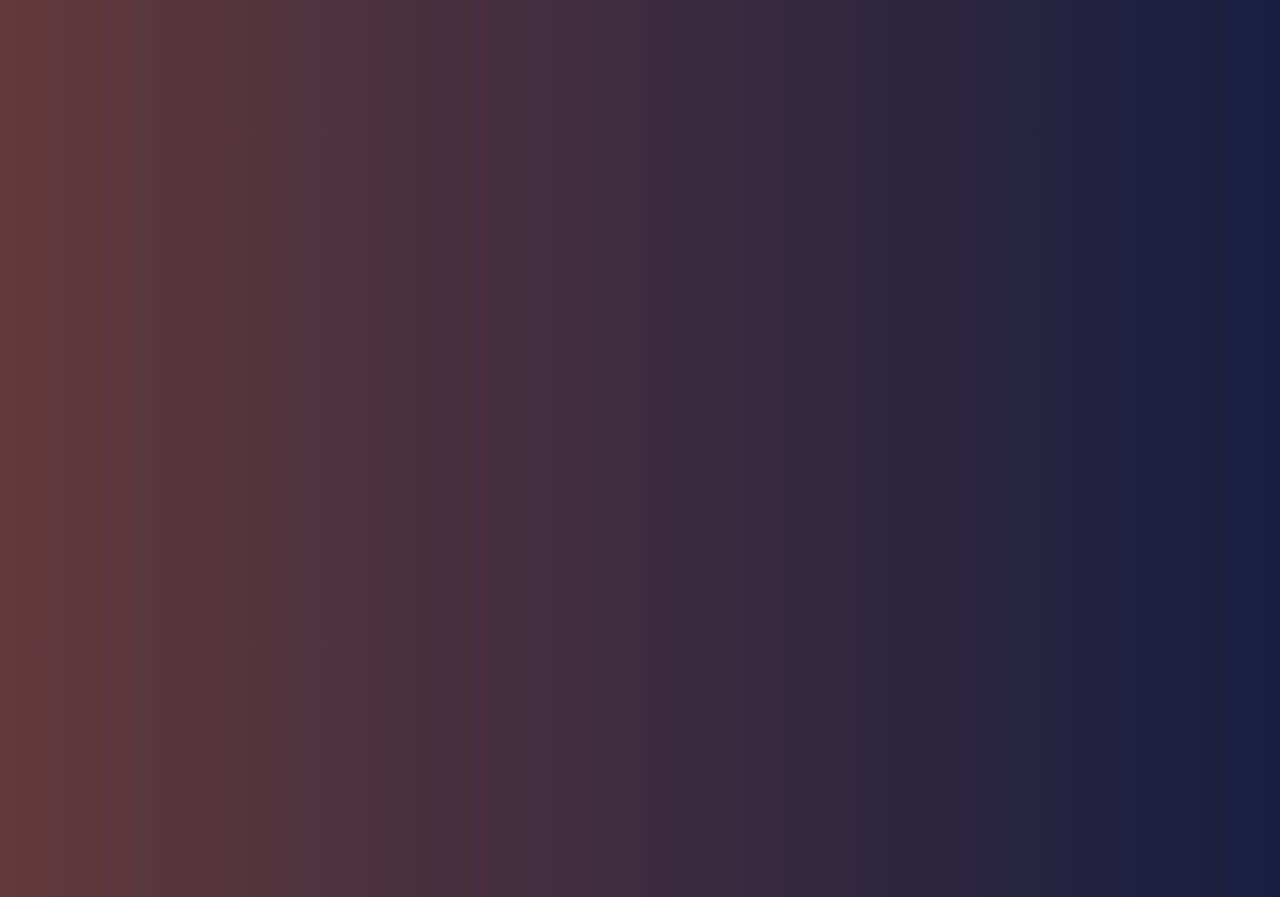
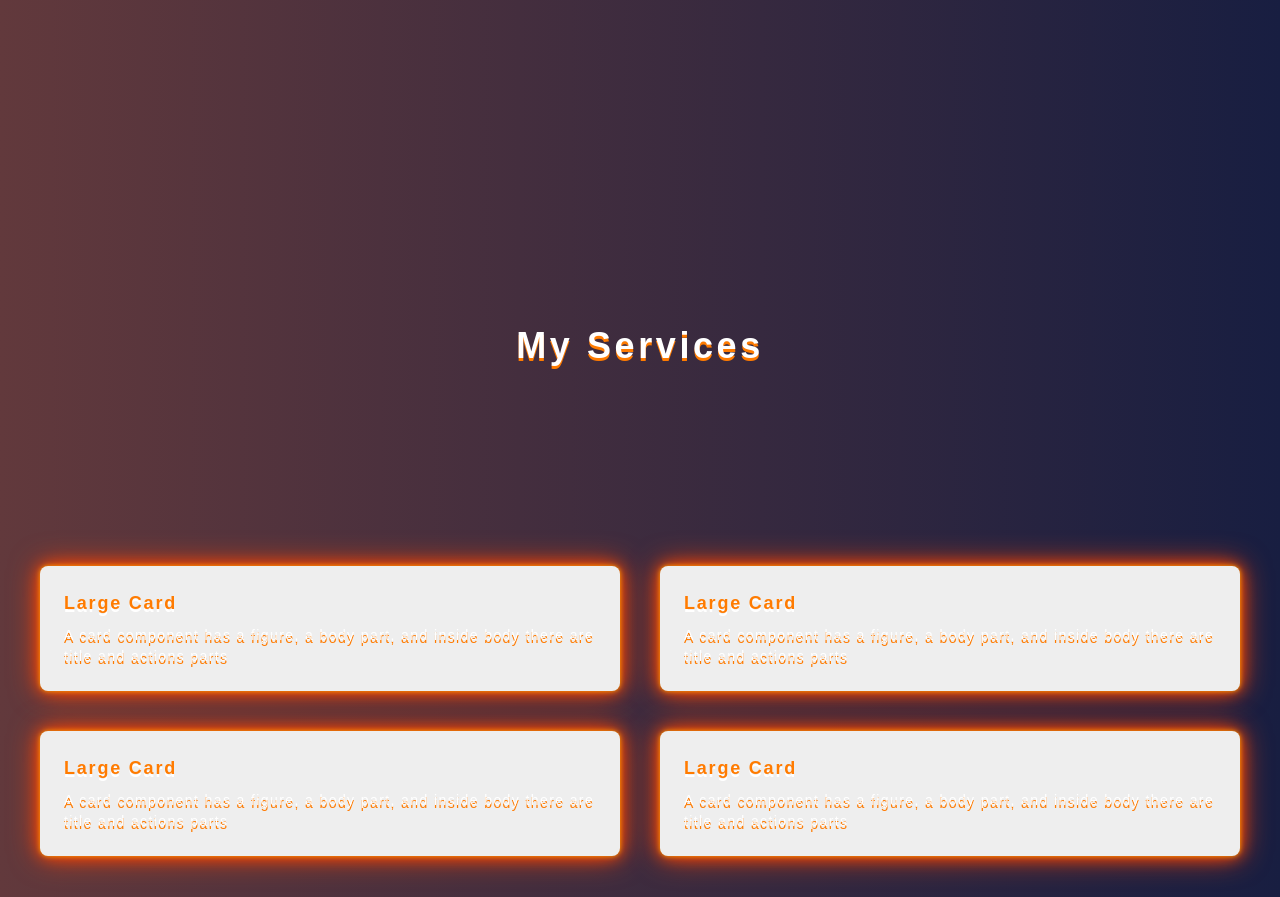
Before and after one commit to JustFr4nck/MyPersonalPortfolio, a Vue app: page / in a window 1280 px wide. Shown: the part 1900-2797 px from the top of the page. Built offline with nearby package versions, Linux system fonts and the light colour scheme.

Commit message:
my services update cards

```diff
--- a/src/assets/main.css
+++ b/src/assets/main.css
@@ -189,3 +189,19 @@ body{
   box-shadow: 0 0 5px orange, 0 0 10px orangered, 0 0 20px orangered;
   transition: width 0.3s ease;
 }
+
+.cardStyle{
+
+  border: none;
+  box-shadow: 0 0 5px orange, 0 0 15px orangered, 0 0 30px orangered;
+  transition: box-shadow 0.3s ease;
+}
+
+.cardStyle:hover{
+
+    box-shadow: 0 0 10px orange,
+              0 0 20px orange,
+              0 0 30px orangered,
+              0 0 40px orangered;
+
+}
--- a/src/components/MyAbout.vue
+++ b/src/components/MyAbout.vue
@@ -1,6 +1,6 @@
 <template>
     <div class="flex pt-80">
-        <div class="basis-1/2 ml-50 mb-200">
+        <div class="basis-1/2 ml-50 mb-100">
             <h1 class="titleAbout cool-font text-4xl font-extrabold pb-10">About me</h1>
             <p class="cool-font text-justify">
                 My name is Francesco, and I was born on February 9, 2007, in Arezzo (Italy). <br>
@@ -24,9 +24,3 @@
     </div>
 
 </template>
-
-<script setup>
-
-
-
-</script>
--- a/src/components/MyNavbar.vue
+++ b/src/components/MyNavbar.vue
@@ -8,7 +8,7 @@
 
                 <div class="absolute inset-y-0 right-0 pt-9 pr-100 linkSpace">
 
-                    <a href="#" class="text-lg m-6 group relative w-max">
+                    <a class="text-lg m-6 group relative w-max">
                         <span>
                             Home
                         </span>
@@ -17,7 +17,8 @@
                         <span
                             class="absolute -bottom-1 right-1/2 w-0 transition-all h-0.5 bg-indigo-600 group-hover:w-3/6"></span>
                     </a>
-                    <a href="#" @click="scrollToAbout" class="text-lg m-6 group relative w-max">
+
+                    <a @click="scrollToAbout" class="text-lg m-6 group relative w-max">
                         <span>
                             About
                         </span>
@@ -26,7 +27,8 @@
                         <span
                             class="absolute -bottom-1 right-1/2 w-0 transition-all h-0.5 bg-indigo-600 group-hover:w-3/6"></span>
                     </a>
-                    <a href="#" class="text-lg m-6 group relative w-max">
+
+                    <a @click="scrollToServices"  class="text-lg m-6 group relative w-max">
                         <span>
                             Services
                         </span>
@@ -35,7 +37,8 @@
                         <span
                             class="absolute -bottom-1 right-1/2 w-0 transition-all h-0.5 bg-indigo-600 group-hover:w-3/6"></span>
                     </a>
-                    <a href="#" class="text-lg m-6 group relative w-max">
+
+                    <a class="text-lg m-6 group relative w-max">
                         <span>
                             Skills
                         </span>
@@ -44,7 +47,8 @@
                         <span
                             class="absolute -bottom-1 right-1/2 w-0 transition-all h-0.5 bg-indigo-600 group-hover:w-3/6"></span>
                     </a>
-                    <a href="#" class="text-lg m-6 group relative w-max">
+
+                    <a class="text-lg m-6 group relative w-max">
                         <span>
                             Contact
                         </span>
@@ -82,6 +86,12 @@
                 aboutId.scrollIntoView({behavior: 'smooth'});
             }
 
+            //scroll to services
+            function scrollToServices(){
+                const servicesId = document.getElementById("servicesId");
+                servicesId.scrollIntoView({behavior: 'smooth'});
+            }
+
 
 
 </script>
--- a/src/components/MyServices.vue
+++ b/src/components/MyServices.vue
@@ -1,9 +1,49 @@
 <template>
-    <div class="flex items-center justify-center h-screen">
+    <div class="flex items-center justify-center pt-50 pb-50">
         <h1 class="cool-font text-4xl font-extrabold text-center">My Services</h1>
     </div>
+    <div class="pb-100">
+        <div class="flex flex-row">
+            <div class="basis-1/2 ml-10 mr-5">
+                <div class="card bg-base-300 shadow-sm cardStyle">
+                    <div class="card-body">
+                        <h2 class="card-title cool-font-reverse">Large Card</h2>
+                        <p class="cool-font">A card component has a figure, a body part, and inside body there are title
+                            and actions parts</p>
+                    </div>
+                </div>
+            </div>
+            <div class="basis-1/2 ml-5 mr-10">
+                <div class="card bg-base-300 shadow-sm cardStyle">
+                    <div class="card-body">
+                        <h2 class="card-title cool-font-reverse">Large Card</h2>
+                        <p class="cool-font">A card component has a figure, a body part, and inside body there are title
+                            and actions parts</p>
+                    </div>
+                </div>
+            </div>
+        </div>
+        <div class="flex flex-row mt-10">
+            <div class="basis-1/2 ml-10 mr-5">
+                <div class="card bg-base-300  shadow-sm cardStyle">
+                    <div class="card-body">
+                        <h2 class="card-title cool-font-reverse">Large Card</h2>
+                        <p class="cool-font">A card component has a figure, a body part, and inside body there are title
+                            and actions parts</p>
+                    </div>
+                </div>
+            </div>
+            <div class="basis-1/2 ml-5 mr-10">
+                <div class="card bg-base-300 shadow-sm cardStyle">
+                    <div class="card-body">
+                        <h2 class="card-title cool-font-reverse">Large Card</h2>
+                        <p class="cool-font">A card component has a figure, a body part, and inside body there are title
+                            and actions parts</p>
+                    </div>
+                </div>
+            </div>
+        </div>
+    </div>
+
 
 </template>
-<script setup>
-
-</script>
```
